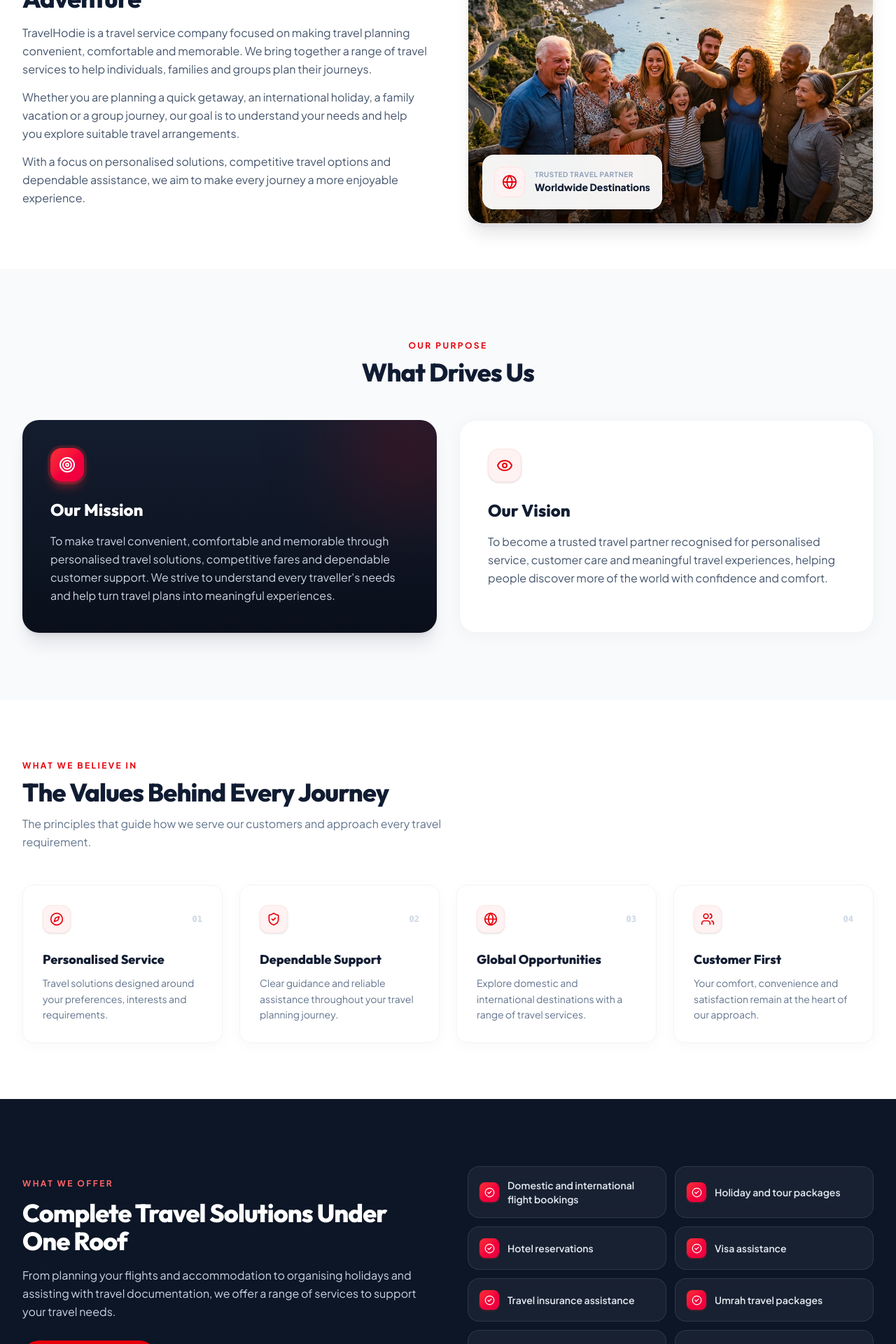
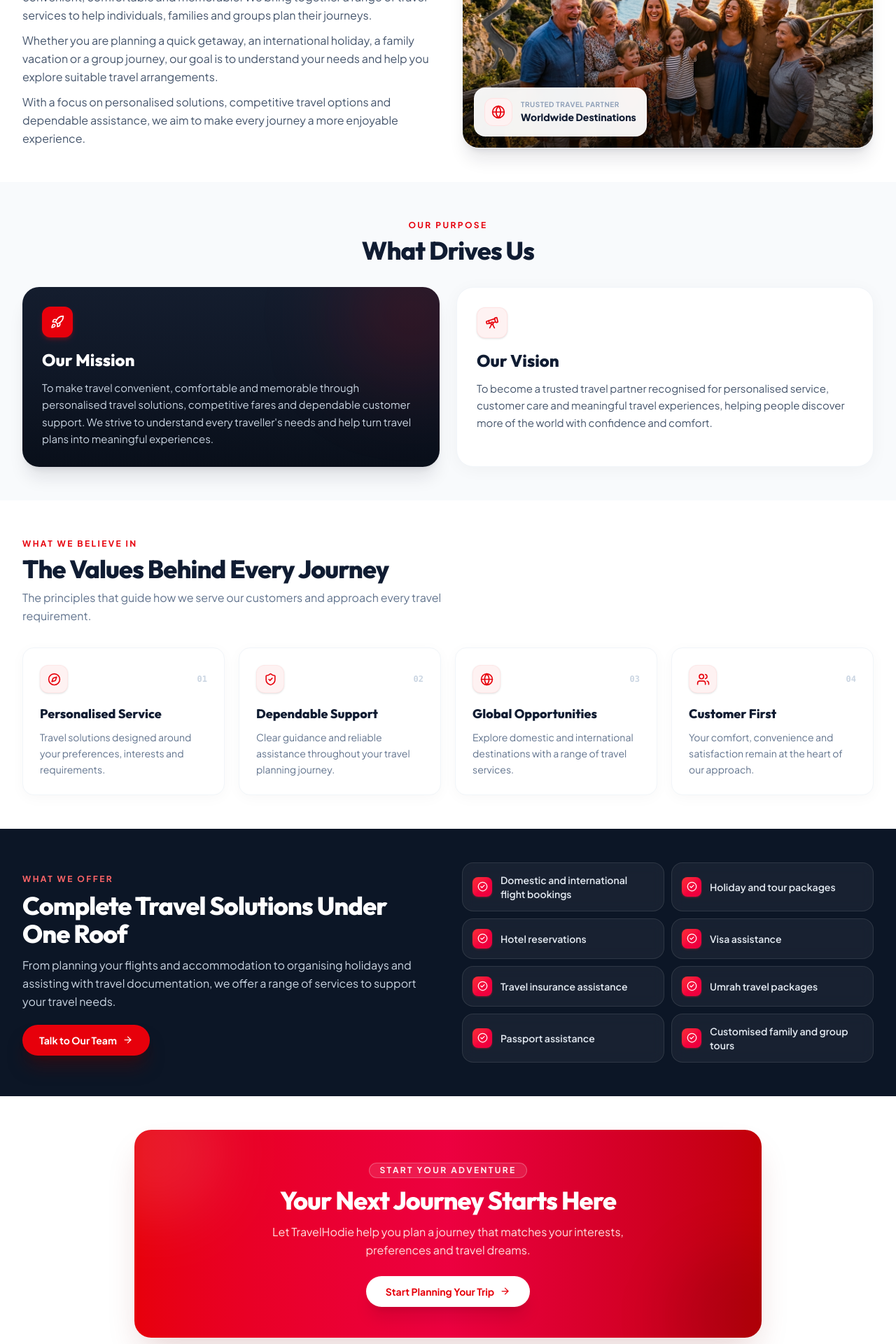
Before and after one commit to Tefinbose/Travel-Hodie, a Next.js app: page /about in a window 1280 px wide. Shown: the part 580-2500 px from the top of the page at 70% size. Built offline with nearby package versions, Linux system fonts and the light colour scheme.

Commit message:
feat: add about page with company mission, vision, and core values

```diff
--- a/src/app/about/page.tsx
+++ b/src/app/about/page.tsx
@@ -7,8 +7,8 @@ import {
   Globe,
   ShieldCheck,
   Users,
-  Target,
-  Eye,
+  Rocket,
+  Telescope,
   CheckCircle2,
 } from "lucide-react";
 
@@ -60,7 +60,7 @@ export default function AboutPage() {
   return (
     <div className="bg-white">
       {/* Hero Section */}
-      <section className="relative overflow-hidden bg-[#071324] pb-10 pt-24 text-center text-white sm:pb-12 sm:pt-26 md:pb-14 md:pt-28">
+      <section className="relative overflow-hidden bg-[#071324] pb-8 pt-20 text-center text-white sm:pb-9 sm:pt-24 md:pb-10 md:pt-26">
         {/* Background Image & Scrim */}
         <div className="absolute inset-0 z-0">
           <Image
@@ -88,16 +88,16 @@ export default function AboutPage() {
             </span>
           </h1>
 
-          <p className="mx-auto mt-3.5 max-w-2xl text-xs sm:text-sm md:text-[15px] leading-relaxed text-slate-300">
+          <p className="mx-auto mt-2.5 max-w-2xl text-xs sm:text-sm md:text-[15px] leading-relaxed text-slate-300">
             At TravelHodie, we believe travelling is more than reaching a
             destination. It is about discovering new experiences, creating
             meaningful memories and enjoying every moment.
           </p>
 
-          <div className="mt-6 flex flex-wrap items-center justify-center gap-3">
+          <div className="mt-5 flex flex-wrap items-center justify-center gap-3">
             <Link
               href="/holidays"
-              className="inline-flex items-center gap-2 rounded-full bg-red-600 px-6 py-2.5 text-xs sm:text-sm font-bold text-white shadow-lg shadow-red-950/40 transition hover:-translate-y-0.5 hover:bg-red-500 active:scale-[0.98]"
+              className="inline-flex items-center gap-2 rounded-full bg-red-600 px-5 py-2.5 text-xs sm:text-sm font-bold text-white shadow-lg shadow-red-950/40 transition hover:-translate-y-0.5 hover:bg-red-500 active:scale-[0.98]"
             >
               Explore Holidays
               <ArrowRight size={15} />
@@ -105,7 +105,7 @@ export default function AboutPage() {
 
             <Link
               href="/contact"
-              className="inline-flex items-center justify-center rounded-full border border-white/30 bg-white/10 px-6 py-2.5 text-xs sm:text-sm font-semibold text-white shadow-lg backdrop-blur-md transition hover:bg-white hover:text-[#101c32] active:scale-[0.98]"
+              className="inline-flex items-center justify-center rounded-full border border-white/30 bg-white/10 px-5 py-2.5 text-xs sm:text-sm font-semibold text-white shadow-lg backdrop-blur-md transition hover:bg-white hover:text-[#101c32] active:scale-[0.98]"
             >
               Contact Us
             </Link>
@@ -114,37 +114,37 @@ export default function AboutPage() {
       </section>
 
       {/* About Company / Who We Are */}
-      <section className="mx-auto grid max-w-7xl items-center gap-10 px-5 py-12 sm:py-16 md:px-8 lg:grid-cols-2 lg:gap-14">
+      <section className="mx-auto grid max-w-7xl items-center gap-8 px-5 py-8 sm:py-10 md:py-12 md:px-8 lg:grid-cols-2 lg:gap-10">
         <div>
           <span className="text-xs font-bold uppercase tracking-[0.2em] text-red-600">
             Who We Are
           </span>
 
-          <h2 className="mt-2.5 text-2xl font-extrabold tracking-tight text-[#101c32] sm:text-3xl md:text-4xl">
+          <h2 className="mt-2 text-2xl font-extrabold tracking-tight text-[#101c32] sm:text-3xl md:text-4xl">
             Your Travel Partner for Every New Adventure
           </h2>
 
-          <p className="mt-4 text-sm sm:text-base leading-relaxed text-slate-600">
+          <p className="mt-3 text-sm sm:text-base leading-relaxed text-slate-600">
             TravelHodie is a travel service company focused on making travel
             planning convenient, comfortable and memorable. We bring together a
             range of travel services to help individuals, families and groups
             plan their journeys.
           </p>
 
-          <p className="mt-3.5 text-sm sm:text-base leading-relaxed text-slate-600">
+          <p className="mt-2.5 text-sm sm:text-base leading-relaxed text-slate-600">
             Whether you are planning a quick getaway, an international holiday, a
             family vacation or a group journey, our goal is to understand your
             needs and help you explore suitable travel arrangements.
           </p>
 
-          <p className="mt-3.5 text-sm sm:text-base leading-relaxed text-slate-600">
+          <p className="mt-2.5 text-sm sm:text-base leading-relaxed text-slate-600">
             With a focus on personalised solutions, competitive travel options
             and dependable assistance, we aim to make every journey a more
             enjoyable experience.
           </p>
         </div>
 
-        <div className="relative h-[340px] sm:h-[400px] lg:h-[440px] w-full overflow-hidden rounded-3xl bg-slate-100 shadow-xl shadow-slate-900/10 border border-slate-100">
+        <div className="relative h-[300px] sm:h-[350px] lg:h-[380px] w-full overflow-hidden rounded-3xl bg-slate-100 shadow-xl shadow-slate-900/10 border border-slate-100">
           <Image
             src="/images/landing/group-travel-scenic.jpg"
             alt="Travellers exploring destinations"
@@ -157,9 +157,9 @@ export default function AboutPage() {
           <div className="pointer-events-none absolute inset-0 bg-gradient-to-t from-black/55 via-transparent to-transparent" />
 
           {/* Floating badge */}
-          <div className="absolute bottom-5 left-5 right-5 sm:right-auto z-10 rounded-2xl bg-white/95 p-3.5 sm:p-4 shadow-xl backdrop-blur-md border border-white/60 flex items-center gap-3.5">
-            <div className="flex h-11 w-11 shrink-0 items-center justify-center rounded-xl bg-red-50 text-red-600 border border-red-100">
-              <Globe size={22} />
+          <div className="absolute bottom-4 left-4 right-4 sm:right-auto z-10 rounded-2xl bg-white/95 p-3 sm:p-3.5 shadow-xl backdrop-blur-md border border-white/60 flex items-center gap-3">
+            <div className="flex h-10 w-10 shrink-0 items-center justify-center rounded-xl bg-red-50 text-red-600 border border-red-100">
+              <Globe size={20} />
             </div>
             <div>
               <p className="text-[10px] font-bold uppercase tracking-wider text-slate-400">
@@ -174,33 +174,33 @@ export default function AboutPage() {
       </section>
 
       {/* Mission and Vision (What Drives Us) */}
-      <section className="bg-[#f8fafc] py-16 sm:py-20 md:py-24">
+      <section className="bg-[#f8fafc] py-8 sm:py-10 md:py-12">
         <div className="mx-auto max-w-7xl px-5 md:px-8">
-          <div className="mb-10 text-center sm:mb-12">
+          <div className="mb-6 text-center sm:mb-8">
             <span className="text-xs font-bold uppercase tracking-[0.2em] text-red-600">
               Our Purpose
             </span>
 
-            <h2 className="mt-2 text-2xl font-extrabold tracking-tight text-[#101c32] sm:text-3xl md:text-4xl">
+            <h2 className="mt-1.5 text-2xl font-extrabold tracking-tight text-[#101c32] sm:text-3xl md:text-4xl">
               What Drives Us
             </h2>
           </div>
 
-          <div className="grid gap-6 md:grid-cols-2 md:gap-8 items-stretch">
+          <div className="grid gap-5 md:grid-cols-2 md:gap-6 items-stretch">
             {/* Mission Card */}
-            <div className="relative flex flex-col justify-between overflow-hidden rounded-3xl bg-gradient-to-b from-[#141d2e] via-[#0f1726] to-[#090f1a] p-8 sm:p-10 text-white shadow-xl shadow-slate-900/10">
+            <div className="relative flex flex-col justify-between overflow-hidden rounded-3xl bg-gradient-to-b from-[#141d2e] via-[#0f1726] to-[#090f1a] p-6 sm:p-7 text-white shadow-xl shadow-slate-900/10">
               <div className="pointer-events-none absolute -top-12 -right-12 h-44 w-44 rounded-full bg-red-600/20 blur-3xl" />
 
               <div className="relative z-10">
-                <div className="flex h-12 w-12 items-center justify-center rounded-2xl bg-gradient-to-br from-red-500 to-rose-600 text-white shadow-lg shadow-red-500/40 ring-4 ring-red-500/20">
-                  <Target size={24} strokeWidth={2} />
+                <div className="flex h-11 w-11 items-center justify-center rounded-xl bg-red-600 text-white shadow-md shadow-red-600/30">
+                  <Rocket size={20} strokeWidth={2} />
                 </div>
 
-                <h3 className="mt-6 text-xl sm:text-2xl font-extrabold text-white">
+                <h3 className="mt-4 text-xl sm:text-2xl font-extrabold text-white">
                   Our Mission
                 </h3>
 
-                <p className="mt-4 text-sm sm:text-base leading-relaxed text-slate-300">
+                <p className="mt-3 text-sm sm:text-[15px] leading-relaxed text-slate-300">
                   To make travel convenient, comfortable and memorable through
                   personalised travel solutions, competitive fares and
                   dependable customer support. We strive to understand every
@@ -211,17 +211,17 @@ export default function AboutPage() {
             </div>
 
             {/* Vision Card */}
-            <div className="flex flex-col justify-between rounded-3xl border border-slate-100 bg-white p-8 sm:p-10 shadow-[0_4px_25px_rgba(0,0,0,0.04)]">
+            <div className="flex flex-col justify-between rounded-3xl border border-slate-100 bg-white p-6 sm:p-7 shadow-[0_4px_25px_rgba(0,0,0,0.04)]">
               <div>
-                <div className="flex h-12 w-12 items-center justify-center rounded-2xl bg-red-50 text-red-600 border border-red-100 shadow-sm">
-                  <Eye size={24} strokeWidth={2} />
+                <div className="flex h-11 w-11 items-center justify-center rounded-xl bg-red-50 text-red-600 border border-red-100/80 shadow-sm">
+                  <Telescope size={20} strokeWidth={2} />
                 </div>
 
-                <h3 className="mt-6 text-xl sm:text-2xl font-extrabold text-[#101c32]">
+                <h3 className="mt-4 text-xl sm:text-2xl font-extrabold text-[#101c32]">
                   Our Vision
                 </h3>
 
-                <p className="mt-4 text-sm sm:text-base leading-relaxed text-slate-600">
+                <p className="mt-3 text-sm sm:text-[15px] leading-relaxed text-slate-600">
                   To become a trusted travel partner recognised for personalised
                   service, customer care and meaningful travel experiences,
                   helping people discover more of the world with confidence and
@@ -234,41 +234,41 @@ export default function AboutPage() {
       </section>
 
       {/* Core Values */}
-      <section className="mx-auto max-w-7xl px-5 py-16 sm:py-20 md:px-8">
-        <div className="mb-10 max-w-2xl sm:mb-12">
+      <section className="mx-auto max-w-7xl px-5 py-8 sm:py-10 md:py-12 md:px-8">
+        <div className="mb-6 max-w-2xl sm:mb-8">
           <span className="text-xs font-bold uppercase tracking-[0.2em] text-red-600">
             What We Believe In
           </span>
 
-          <h2 className="mt-2 text-2xl font-extrabold tracking-tight text-[#101c32] sm:text-3xl md:text-4xl">
+          <h2 className="mt-1.5 text-2xl font-extrabold tracking-tight text-[#101c32] sm:text-3xl md:text-4xl">
             The Values Behind Every Journey
           </h2>
 
-          <p className="mt-3 text-sm sm:text-base leading-relaxed text-slate-500">
+          <p className="mt-2 text-sm sm:text-base leading-relaxed text-slate-500">
             The principles that guide how we serve our customers and approach
             every travel requirement.
           </p>
         </div>
 
-        <div className="grid gap-5 sm:grid-cols-2 lg:grid-cols-4 sm:gap-6">
+        <div className="grid gap-4 sm:grid-cols-2 lg:grid-cols-4 sm:gap-5">
           {values.map((value, index) => {
             const Icon = value.icon;
             return (
               <div
                 key={value.title}
-                className="flex flex-col justify-between rounded-2xl border border-slate-100 bg-white p-6 sm:p-7 shadow-[0_4px_20px_rgba(0,0,0,0.03)] transition-all duration-300 hover:-translate-y-1 hover:shadow-xl"
+                className="flex flex-col justify-between rounded-2xl border border-slate-100 bg-white p-5 sm:p-6 shadow-[0_4px_20px_rgba(0,0,0,0.03)] transition-all duration-300 hover:-translate-y-1 hover:shadow-xl"
               >
                 <div>
                   <div className="flex items-center justify-between">
                     <div className="flex h-10 w-10 items-center justify-center rounded-xl bg-red-50 text-red-600 border border-red-100/60 shadow-sm">
-                      <Icon size={20} />
+                      <Icon size={19} />
                     </div>
                     <span className="font-mono text-xs font-semibold text-slate-300">
                       0{index + 1}
                     </span>
                   </div>
 
-                  <h3 className="mt-6 text-base sm:text-lg font-extrabold text-[#101c32]">
+                  <h3 className="mt-4 text-base sm:text-lg font-extrabold text-[#101c32]">
                     {value.title}
                   </h3>
 
@@ -283,18 +283,18 @@ export default function AboutPage() {
       </section>
 
       {/* Services Section */}
-      <section className="relative overflow-hidden bg-[#0c1626] py-16 sm:py-20 md:py-24 text-white">
-        <div className="relative z-10 mx-auto grid max-w-7xl gap-10 px-5 md:px-8 lg:grid-cols-2 lg:gap-14 items-center">
+      <section className="relative overflow-hidden bg-[#0c1626] py-8 sm:py-10 md:py-12 text-white">
+        <div className="relative z-10 mx-auto grid max-w-7xl gap-8 px-5 md:px-8 lg:grid-cols-2 lg:gap-10 items-center">
           <div>
             <span className="text-xs font-bold uppercase tracking-[0.2em] text-red-400">
               What We Offer
             </span>
 
-            <h2 className="mt-3 text-2xl font-extrabold tracking-tight text-white sm:text-3xl md:text-4xl">
+            <h2 className="mt-2 text-2xl font-extrabold tracking-tight text-white sm:text-3xl md:text-4xl">
               Complete Travel Solutions Under One Roof
             </h2>
 
-            <p className="mt-4 text-sm sm:text-base leading-relaxed text-slate-300">
+            <p className="mt-3 text-sm sm:text-base leading-relaxed text-slate-300">
               From planning your flights and accommodation to organising
               holidays and assisting with travel documentation, we offer a range
               of services to support your travel needs.
@@ -302,18 +302,18 @@ export default function AboutPage() {
 
             <Link
               href="/contact"
-              className="mt-7 inline-flex items-center gap-2 rounded-full bg-red-600 px-7 py-3.5 text-sm font-bold text-white shadow-xl shadow-red-950/50 transition-all duration-300 hover:bg-red-500 hover:gap-3"
+              className="mt-5 inline-flex items-center gap-2 rounded-full bg-red-600 px-6 py-3 text-xs sm:text-sm font-bold text-white shadow-xl shadow-red-950/50 transition-all duration-300 hover:bg-red-500 hover:gap-3"
             >
               Talk to Our Team
-              <ArrowRight size={16} />
+              <ArrowRight size={15} />
             </Link>
           </div>
 
-          <div className="grid gap-3 sm:grid-cols-2">
+          <div className="grid gap-2.5 sm:grid-cols-2">
             {services.map((service) => (
               <div
                 key={service}
-                className="flex items-center gap-3 rounded-2xl border border-white/10 bg-white/5 p-4 backdrop-blur-sm transition-all duration-300 hover:border-red-500/40 hover:bg-white/10"
+                className="flex items-center gap-3 rounded-2xl border border-white/10 bg-white/5 p-3.5 backdrop-blur-sm transition-all duration-300 hover:border-red-500/40 hover:bg-white/10"
               >
                 <span className="flex h-7 w-7 shrink-0 items-center justify-center rounded-lg bg-gradient-to-br from-red-500 to-rose-600 text-white shadow-sm shadow-red-500/30">
                   <CheckCircle2 size={15} />
@@ -329,32 +329,32 @@ export default function AboutPage() {
       </section>
 
       {/* Final CTA */}
-      <section className="px-5 py-16 sm:py-20 md:py-24">
-        <div className="relative mx-auto max-w-4xl overflow-hidden rounded-3xl bg-gradient-to-r from-red-600 via-rose-600 to-red-700 px-6 py-12 text-center text-white shadow-2xl shadow-red-900/20 sm:px-12 sm:py-16">
+      <section className="px-5 py-8 sm:py-10 md:py-12">
+        <div className="relative mx-auto max-w-4xl overflow-hidden rounded-3xl bg-gradient-to-r from-red-600 via-rose-600 to-red-700 px-6 py-9 text-center text-white shadow-2xl shadow-red-900/20 sm:px-10 sm:py-11">
           {/* Decorative ambient elements */}
           <div className="pointer-events-none absolute -left-16 -top-16 h-48 w-48 rounded-full bg-white/10 blur-2xl" />
           <div className="pointer-events-none absolute -bottom-16 -right-16 h-48 w-48 rounded-full bg-black/10 blur-2xl" />
 
           <div className="relative z-10 mx-auto max-w-2xl">
-            <span className="inline-flex items-center rounded-full border border-white/25 bg-white/10 px-4 py-1 text-xs font-bold uppercase tracking-[0.2em] text-red-50 backdrop-blur-md">
+            <span className="inline-flex items-center rounded-full border border-white/25 bg-white/10 px-3.5 py-0.5 text-xs font-bold uppercase tracking-[0.2em] text-red-50 backdrop-blur-md">
               Start Your Adventure
             </span>
 
-            <h2 className="mt-4 text-2xl font-extrabold sm:text-3xl md:text-4xl text-white tracking-tight">
+            <h2 className="mt-3 text-2xl font-extrabold sm:text-3xl md:text-4xl text-white tracking-tight">
               Your Next Journey Starts Here
             </h2>
 
-            <p className="mt-4 text-xs sm:text-sm md:text-base leading-relaxed text-red-100 max-w-xl mx-auto">
+            <p className="mt-3 text-xs sm:text-sm md:text-base leading-relaxed text-red-100 max-w-xl mx-auto">
               Let TravelHodie help you plan a journey that matches your
               interests, preferences and travel dreams.
             </p>
 
             <Link
               href="/enquiry"
-              className="mt-8 inline-flex items-center gap-2 rounded-full bg-white px-8 py-3.5 sm:py-4 text-sm font-bold text-red-600 shadow-xl transition-all duration-300 hover:bg-[#101c32] hover:text-white"
+              className="mt-6 inline-flex items-center gap-2 rounded-full bg-white px-7 py-3 text-xs sm:text-sm font-bold text-red-600 shadow-xl transition-all duration-300 hover:bg-[#101c32] hover:text-white"
             >
               Start Planning Your Trip
-              <ArrowRight size={16} />
+              <ArrowRight size={15} />
             </Link>
           </div>
         </div>
```
